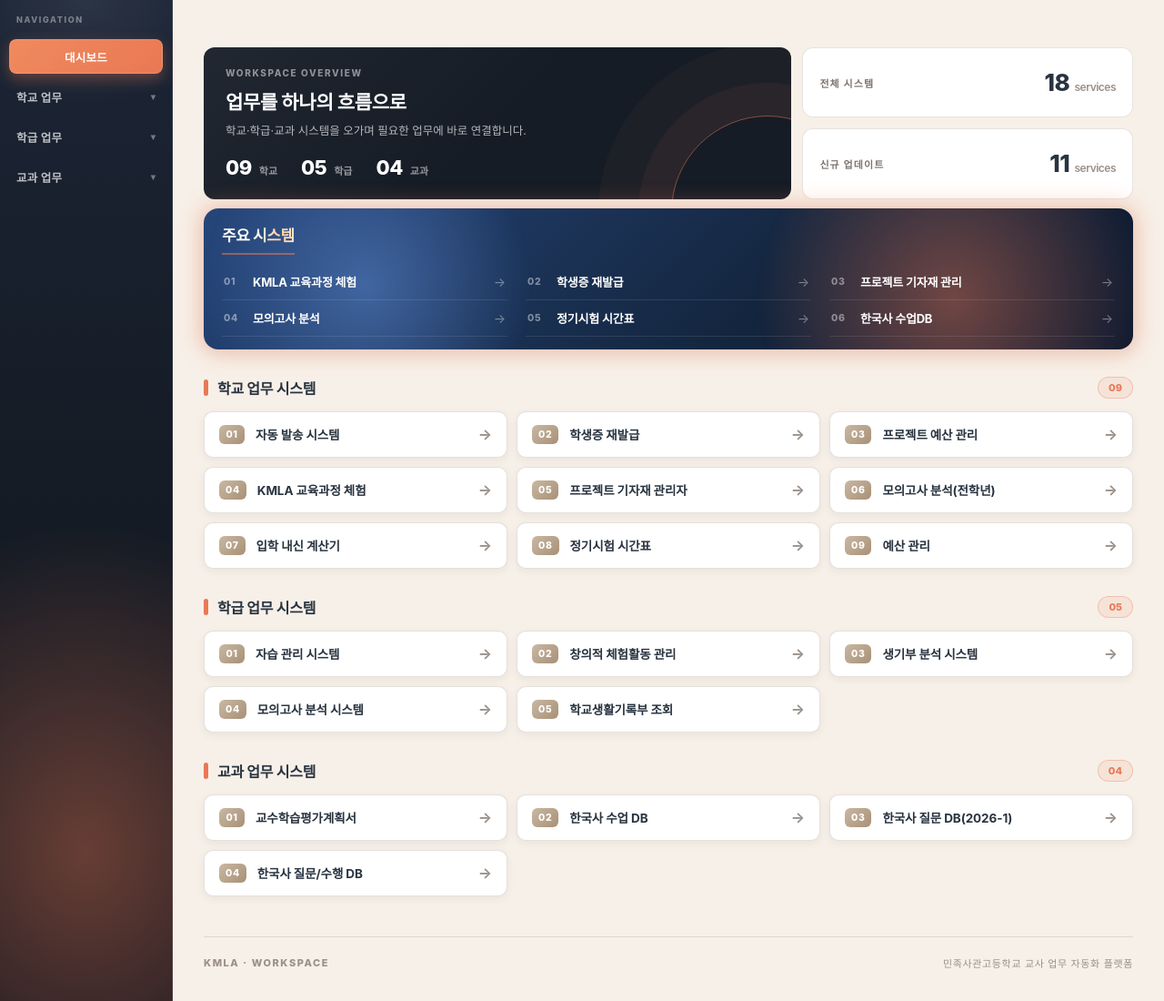
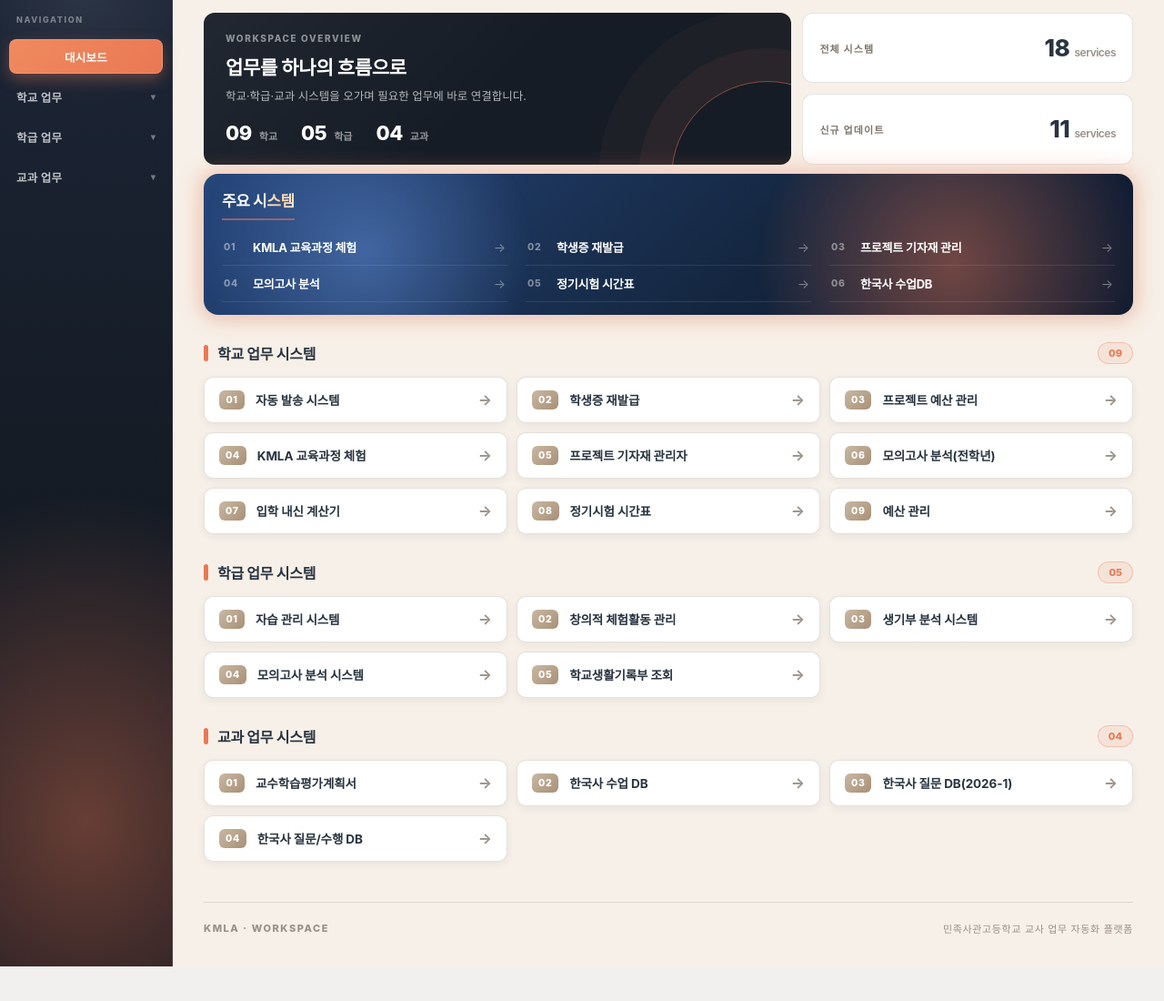
Before and after one commit to knue20-kmla/work-dashboard, a Flask app: page /dashboard in a window 1280 px wide. Shown: the part 58-1158 px from the top of the page at 91% size. After the commit the page ends 1120 px from the top, so only its background shows below. Run offline with Flask 3, Linux system fonts and the light colour scheme; the visitor is signed in with stand-in values (Sample User, id 1).

Commit message:
대시보드 본문 상단 여백 축소
Co-Authored-By: Claude Sonnet 5.5 <noreply@anthropic.com>

```diff
--- a/templates/dashboard.html
+++ b/templates/dashboard.html
@@ -283,6 +283,7 @@
         .ws-content {
             min-width: 0;
             padding: clamp(20px, 3vw, 34px);
+            padding-top: 14px;
             max-width: 1180px;
         }
 
@@ -318,7 +319,7 @@
 
         /* Overview */
         .ws-overview {
-            margin-top: 18px;
+            margin-top: 0;
             display: grid;
             grid-template-columns: 1.6fr 0.9fr;
             gap: 12px;
```
